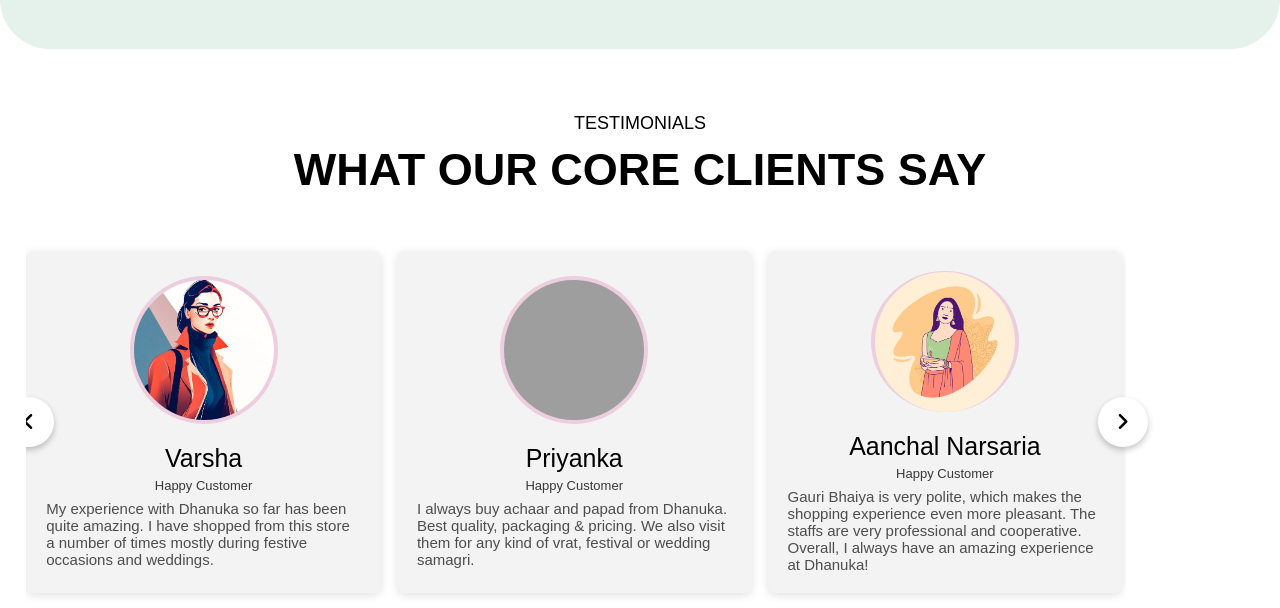
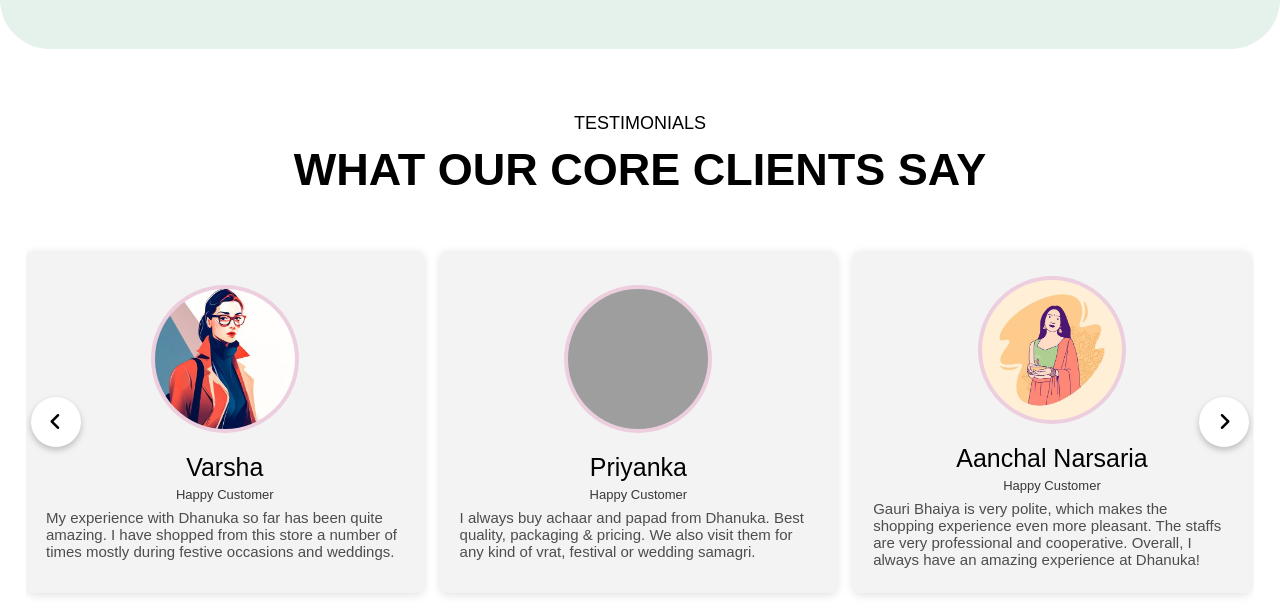
Before and after one commit to priyesshrai/dhanuka-store, a plain HTML site: page index.html in a window 1280 px wide. Shown: the part 3886-4494 px from the top of the page. Drawn offline with nearby package versions, Linux system fonts and the light colour scheme; grey boxes are pictures that could not be loaded; a web font is replaced by a local one.

Commit message:
update testimonials css.

```diff
--- a/style.css
+++ b/style.css
@@ -1023,7 +1023,6 @@ span {
   }
 
   .wrapper {
-    max-width: 1100px;
     width: 100%;
     position: relative;
   }
@@ -1046,10 +1045,10 @@ span {
     transform: translateY(-50%) scale(0.85);
   }
   .wrapper i:first-child {
-    left: -22px;
+    left: 5px;
   }
   .wrapper i:last-child {
-    right: -22px;
+    right: 5px;
   }
   .wrapper .carousel {
     display: grid;
```
